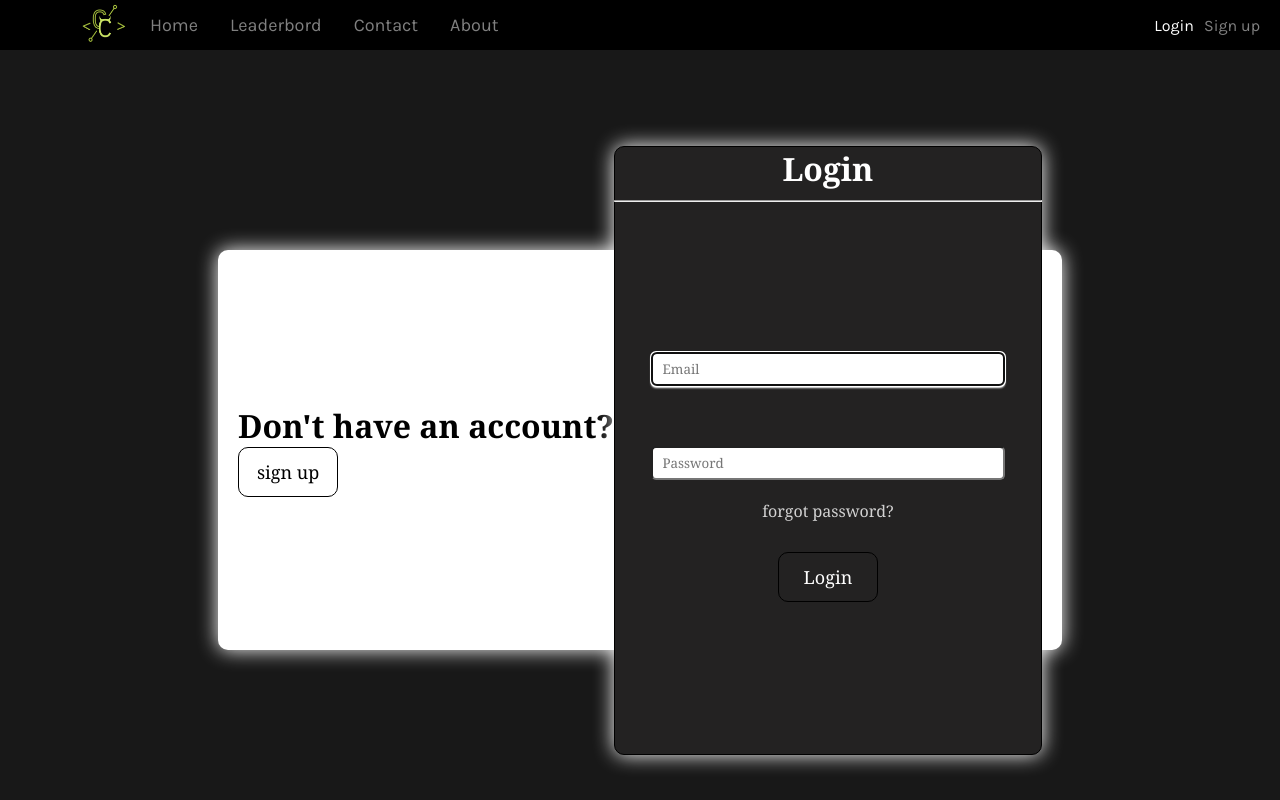
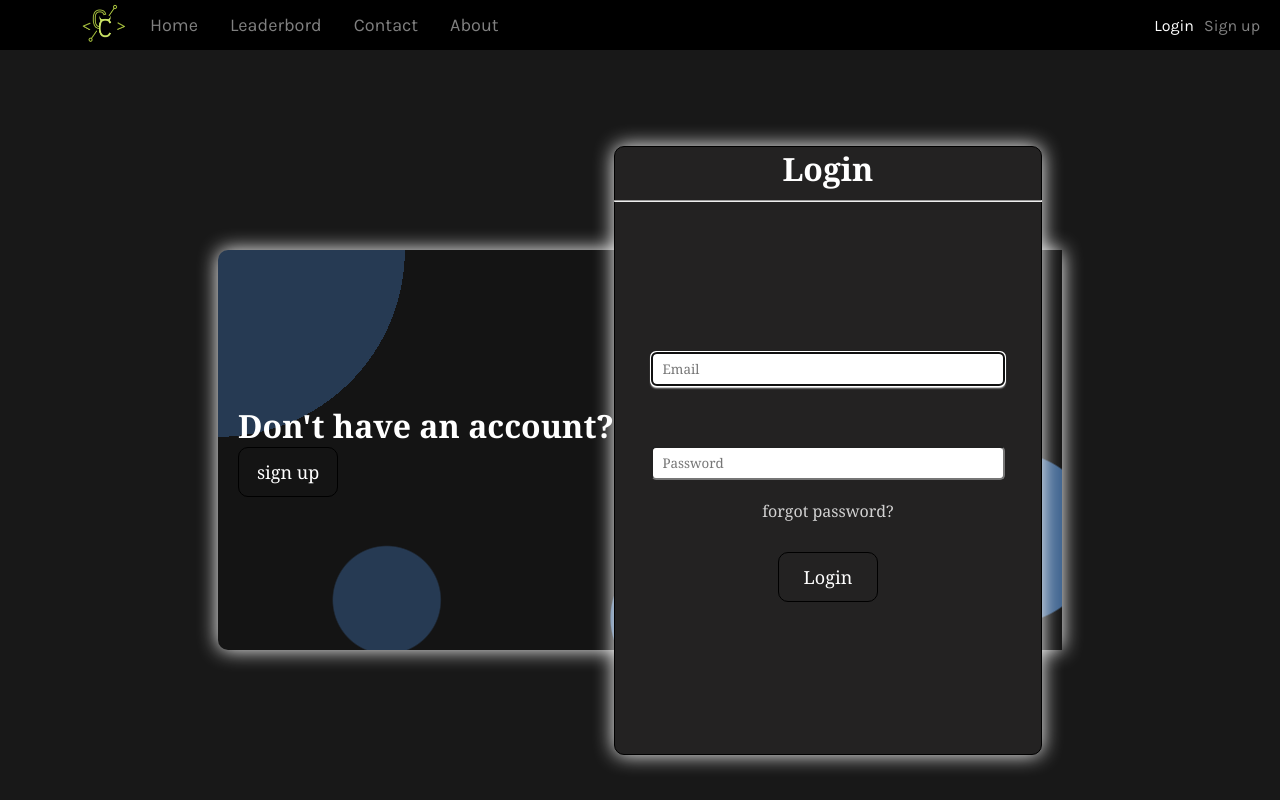
Before and after one commit to ramkrushn01/codesclever-react-code, a React (Create React App) app: page /login in a window 1280 px wide. Shown: the top 800 px of the page. Built offline with nearby package versions, Linux system fonts and the light colour scheme.

Commit message:
change login background and adding profile page to get notes

```diff
--- a/src/components/Profile1.jsx
+++ b/src/components/Profile1.jsx
@@ -66,7 +66,17 @@ export default class Profile1 extends Component {
     };
 
     handleGetNotes = (e) =>{
-        this.setState({notiType:'success',notiMessage:'Get After Competition !'});
+        if(this.state.enroll){
+            this.setState({notiType:'success',notiMessage:'Get Notes After Competition !'});
+        }
+        else{
+            this.setState({notiType:'success',notiMessage:'Enroll and Get Notes After Competition !'});
+        }
+    }
+
+    handleAllReadyEnrolled = (e) => {
+        this.setState({notiType:''});
+        this.setState({notiType:'success',notiMessage:'Are You All Ready Enrolled!'});
     }
 
     render() {
@@ -148,7 +158,7 @@ export default class Profile1 extends Component {
                                         Enroll Now And Get Surprising Cash Prize
                                         And Beautiful Gifts !{" "}
                                     </p>
-                                    {this.state.enroll && <button>Enrolled</button>}
+                                    {this.state.enroll && <button onClick={this.handleAllReadyEnrolled} >Enrolled</button>}
                                     {!this.state.enroll && <button> <Link to="/payment" style={{color:'blue'}}> Enroll Now </Link></button>}
                                 </div>
                             </div>
--- a/src/css/Login.css
+++ b/src/css/Login.css
@@ -3,13 +3,48 @@
     justify-content: end;
     padding-right: 20px;
     align-items: center;
-    background: white;
-    color: black;
+    /* background: white; */
+    color: white;
     /* width: 70%; */
     height: 50%;
     border-radius: 10px;
     /* box-shadow: 0 0 20px rgb(30 215 96); */
     box-shadow: 0 0 20px white;
+
+    background-color: #1f2e43;
+    background: radial-gradient(
+            circle at 55% 92%,
+            #426691 0 12%,
+            transparent 12.2%
+        ),
+        radial-gradient(circle at 94% 72%, #426691 0 10%, transparent 10.2%),
+        radial-gradient(
+            circle at 20% max(78%, 350px),
+            #263a53 0 7%,
+            transparent 7.2%
+        ),
+        radial-gradient(circle at 0% 0%, #263a53 0 20%, transparent 10%),
+        rgba(20, 20, 20);
+
+    transition: 2s;
+
+    border-radius: 10px 0 0 10px;
+}
+
+.loginside:hover {
+    background: radial-gradient(
+            circle at 55% 92%,
+            #426691 0 12%,
+            transparent 12.2%
+        ),
+        radial-gradient(circle at 94% 72%, #426691 0 10%, transparent 10.2%),
+        radial-gradient(
+            circle at 20% max(78%, 350px),
+            #263a53 0 7%,
+            transparent 7.2%
+        ),
+        radial-gradient(circle at 0% 0%, #263a53 10% 40%, transparent 10%),
+        rgba(20, 20, 20);
 }
 
 .noac {
@@ -23,7 +58,7 @@
     height: 50px;
     font-size: large;
     background: none;
-    color: black;
+    color: white;
     border: 1px solid black;
     border-radius: 10px;
     cursor: pointer;
@@ -31,8 +66,8 @@
 }
 
 .noac button:hover {
-    box-shadow: inset 0 50px 0 0 white;
-    color: black;
+    box-shadow: inset 0 50px 0 0 black;
+    color: white;
 }
 
 .login-main {
@@ -94,7 +129,7 @@
     color: rgba(255, 255, 255, 0.8);
     cursor: pointer;
 }
-.link:hover{
+.link:hover {
     color: white;
 }
 
```
